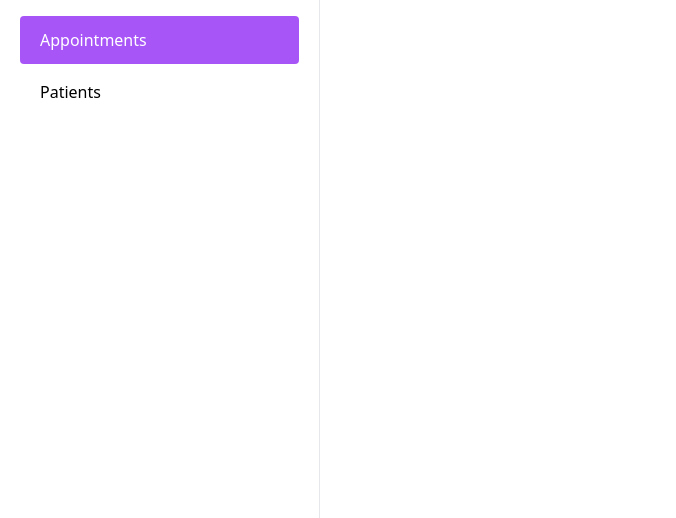
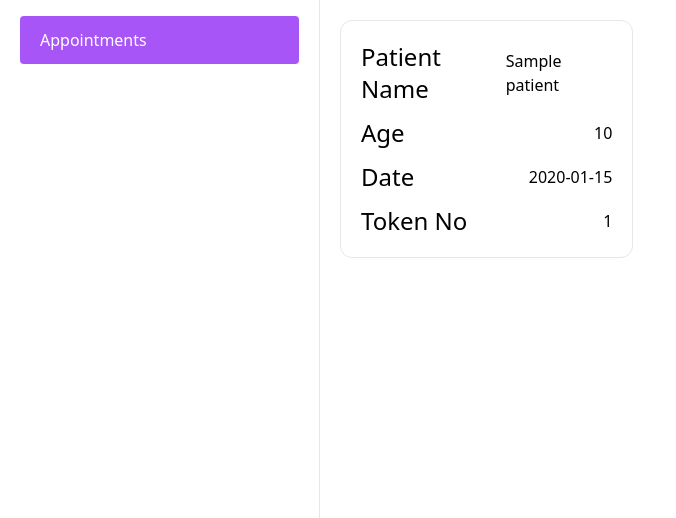
Before and after one commit to ihsanvp/dbms-mini-project, a PHP site: page /doctor/appointments.php?d=1 in a window 1280 px wide. Shown: the part 77-595 px from the top of the page, without its empty margins (0-676 px from the left). Run offline with PHP 8.4, Linux system fonts and the light colour scheme; data comes from the database, SQL or seed files in the repository; tables that the repository leaves empty hold one stand-in row (values such as "Sample post").

Commit message:
Add files via upload

```diff
--- a/doctor/appointments.php
+++ b/doctor/appointments.php
@@ -4,6 +4,11 @@ include "../lib/render_navbar.php";
 include "../lib/current_doctor.php";
 
 $doctor = current_doctor();
+$doctor_id = $doctor["id"];
+
+$db = connect_db();
+
+$appointments = $db->query("select * from appointments inner join patients on appointments.patient_id = patients.id where doctor_id = $doctor_id");
 ?>
 
 <!DOCTYPE html>
@@ -17,14 +22,36 @@ $doctor = current_doctor();
       "label" => "Appointments",
       "href" => "/doctor/appointments.php"
     ],
-    [
-      "label" => "Patients",
-      "href" => "/doctor/patients.php"
-    ],
   ], $doctor["name"]); ?>
 
   <main class="pl-80">
     <?php render_navbar("Appointments") ?>
+    <div class="grid grid-cols-12 p-5 gap-5">
+      <?php
+      foreach ($appointments as $appointment) {
+        echo '
+          <div class="border rounded-xl p-5 flex flex-col col-span-4 gap-3">
+            <div class="flex items-center justify-between">
+              <div class="text-2xl">Patient Name</div>
+              <div>' . $appointment["name"] . '</div>
+            </div>
+            <div class="flex items-center justify-between">
+              <div class="text-2xl">Age</div>
+              <div>' . $appointment["age"] . '</div>
+            </div>
+            <div class="flex items-center justify-between">
+              <div class="text-2xl">Date</div>
+              <div>' . $appointment["date"] . '</div>
+            </div>
+            <div class="flex items-center justify-between">
+              <div class="text-2xl">Token No</div>
+              <div>' . $appointment["token_no"] . '</div>
+            </div>
+          </div>
+          ';
+      }
+      ?>
+    </div>
   </main>
 </body>
 
--- a/lib/connect_db.php
+++ b/lib/connect_db.php
@@ -5,7 +5,7 @@ function connect_db()
   $host = "localhost";
   $user = "root";
   $pass = "";
-  $db = "ihsan";
+  $db = "fairoos";
 
   $conn = mysqli_connect($host, $user, $pass, $db);
 
```
Also changed, not shown: patient/booking.php (added, +45 -0 lines), patient/index.php (+2 -21 lines).
